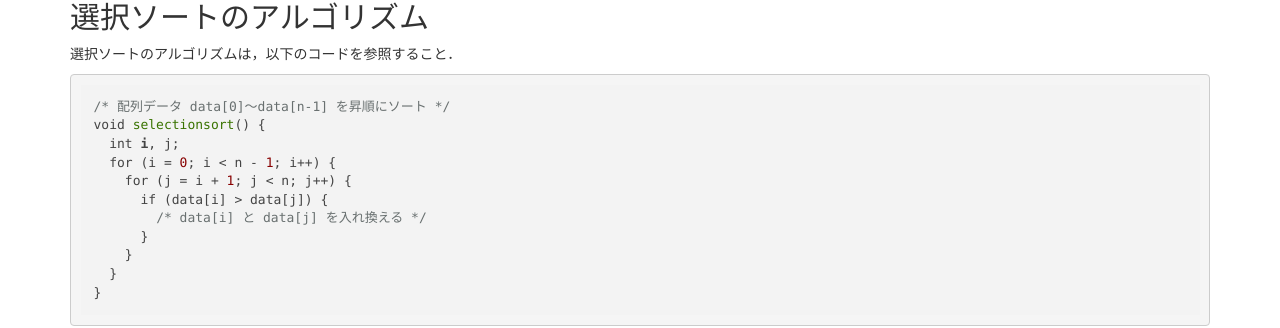
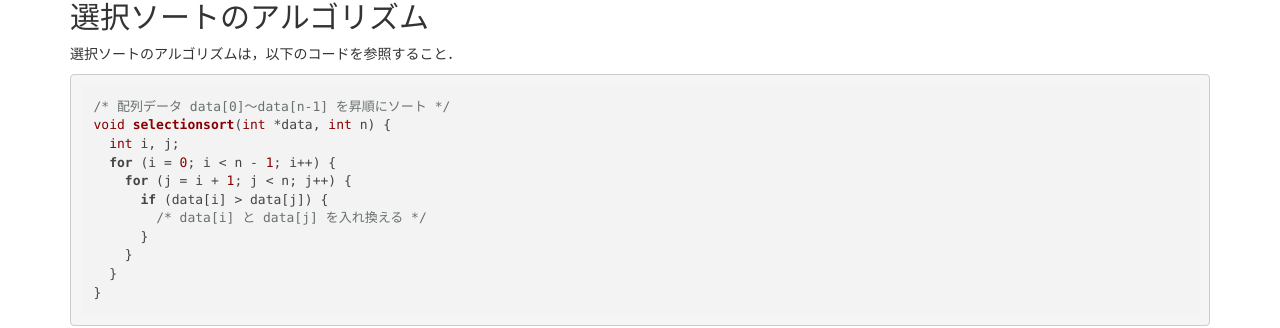
Before and after one commit to ecei-tohoku/ppa-public, a Jekyll site: the page built from kadai2/p22.md, in a window 1280 px wide and 1335 px high. Shown: the part 908-1236 px from the top of the window. Built offline with Jekyll 4.4.1, drawn with Linux system fonts in a browser that asks for light colours; nearby versions of some CDN libraries; formulas are drawn with MathJax 3.

Commit message:
関数の例において配列を引数に取るように修正

````diff
--- a/kadai2/p22.md
+++ b/kadai2/p22.md
@@ -43,7 +43,7 @@
 
 ```c
 /* 配列データ data[0]～data[n-1] を昇順にソート */
-void selectionsort() {
+void selectionsort(int *data, int n) {
   int i, j;
   for (i = 0; i < n - 1; i++) {
     for (j = i + 1; j < n; j++) {
````
